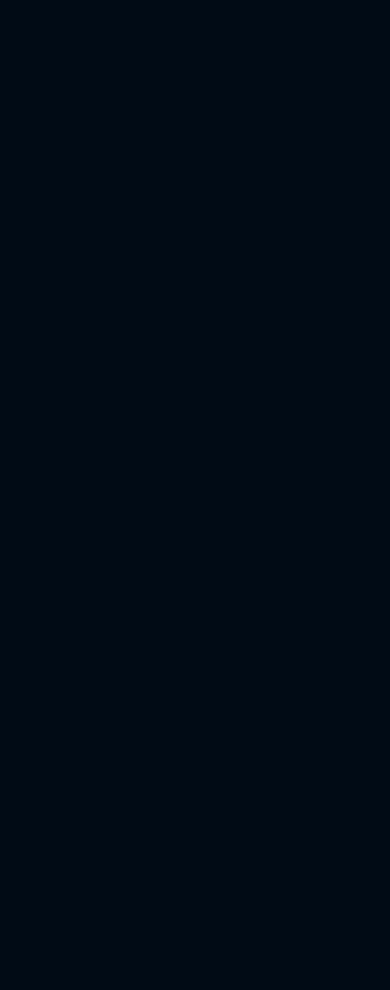
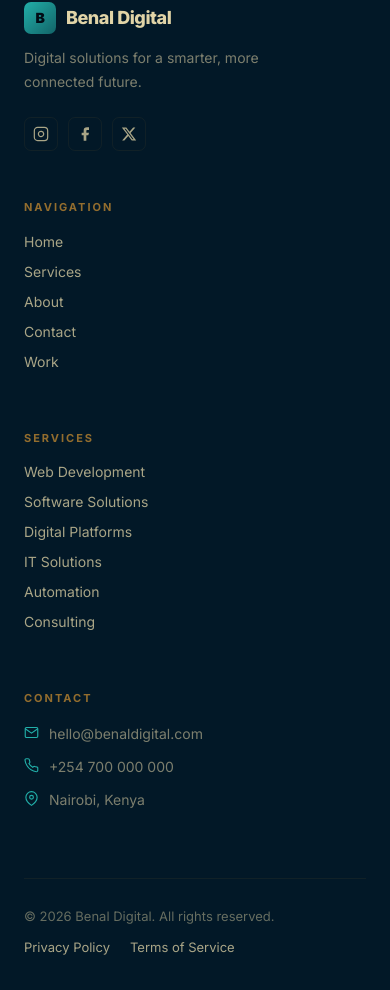
Before and after one commit to Alvin-21/benal, a Next.js app: page / in a window 390 px wide. Shown: the part 7115-8105 px from the top of the page. Before the commit the page ends 7044 px from the top, so only its background shows below. Built offline with nearby package versions, Linux system fonts and the light colour scheme.

Commit message:
feat: Add footer section.

```diff
--- /dev/null
+++ b/src/app/components/navigation/Footer.tsx
@@ -0,0 +1,132 @@
+import Link from 'next/link'
+
+const navLinks = [
+  { label: 'Home', href: '/' },
+  { label: 'Services', href: '#services' },
+  { label: 'About', href: '#why' },
+  { label: 'Contact', href: '#cta' },
+  { label: 'Work', href: '#' }
+]
+const serviceLinks = [
+  'Web Development',
+  'Software Solutions',
+  'Digital Platforms',
+  'IT Solutions',
+  'Automation',
+  'Consulting'
+]
+
+const socialLinks = [
+  {
+    label: 'Instagram',
+    href: '#',
+    icon: <svg width="16" height="16" fill="none" stroke="currentColor" strokeWidth="1.8" viewBox="0 0 24 24" aria-hidden="true"><rect x="2" y="2" width="20" height="20" rx="5" /><path d="M16 11.37A4 4 0 1 1 12.63 8 4 4 0 0 1 16 11.37z" /><line x1="17.5" y1="6.5" x2="17.51" y2="6.5" /></svg>,
+  },
+  {
+    label: 'Facebook',
+    href: '#',
+    icon: <svg width="16" height="16" fill="currentColor" viewBox="0 0 24 24" aria-hidden="true"><path d="M18 2h-3a5 5 0 0 0-5 5v3H7v4h3v8h4v-8h3l1-4h-4V7a1 1 0 0 1 1-1h3z" /></svg>,
+  },
+  {
+    label: 'X',
+    href: '#',
+    icon: <svg width="16" height="16" fill="currentColor" viewBox="0 0 24 24" aria-hidden="true"><path d="M18.244 2.25h3.308l-7.227 8.26 8.502 11.24H16.17l-5.214-6.817L4.99 21.75H1.68l7.73-8.835L1.254 2.25H8.08l4.713 6.231zm-1.161 17.52h1.833L7.084 4.126H5.117z" /></svg>,
+  },
+]
+
+const contactItems = [
+  {
+    text: 'hello@benaldigital.com',
+    icon: <svg width="15" height="15" fill="none" stroke="currentColor" strokeWidth="1.8" viewBox="0 0 24 24" aria-hidden="true"><path d="M4 4h16c1.1 0 2 .9 2 2v12c0 1.1-.9 2-2 2H4c-1.1 0-2-.9-2-2V6c0-1.1.9-2 2-2z" /><polyline points="22,6 12,13 2,6" /></svg>,
+  },
+  {
+    text: '+254 700 000 000',
+    icon: <svg width="15" height="15" fill="none" stroke="currentColor" strokeWidth="1.8" viewBox="0 0 24 24" aria-hidden="true"><path d="M22 16.92v3a2 2 0 0 1-2.18 2 19.79 19.79 0 0 1-8.63-3.07A19.5 19.5 0 0 1 4.69 12a19.79 19.79 0 0 1-3.07-8.67A2 2 0 0 1 3.6 1.27h3a2 2 0 0 1 2 1.72c.127.96.361 1.903.7 2.81a2 2 0 0 1-.45 2.11L7.91 8.91a16 16 0 0 0 6.06 6.06l.91-.91a2 2 0 0 1 2.11-.45c.907.339 1.85.573 2.81.7A2 2 0 0 1 22 16.92z" /></svg>,
+  },
+  {
+    text: 'Nairobi, Kenya',
+    icon: <svg width="15" height="15" fill="none" stroke="currentColor" strokeWidth="1.8" viewBox="0 0 24 24" aria-hidden="true"><path d="M21 10c0 7-9 13-9 13s-9-6-9-13a9 9 0 0 1 18 0z" /><circle cx="12" cy="10" r="3" /></svg>,
+  },
+]
+
+export default function Footer() {
+  const currentYear = new Date().getFullYear()
+
+  return (
+    <footer id="footer" role="contentinfo" className="bg-surface border-t border-gold/10 pt-[72px] pb-8">
+      <div className="max-w-6xl mx-auto px-6">
+
+        {/* Top grid */}
+        <div className="grid grid-cols-1 sm:grid-cols-2 lg:grid-cols-[1.8fr_1fr_1.2fr_1.2fr] gap-12 pb-14 border-b border-gold/10">
+
+          {/* Brand */}
+          <div>
+            <div className="flex items-center gap-2.5 text-[18px] font-extrabold text-cream tracking-tight mb-3">
+              <div className="w-8 h-8 bg-gradient-to-br from-teal to-teal/50 rounded-[7px] flex items-center justify-center text-sm font-black text-bg" aria-hidden="true">B</div>
+              Benal Digital
+            </div>
+            <p className="text-sm text-cream/55 leading-[1.7] max-w-[240px] mb-6">
+              Digital solutions for a smarter, more connected future.
+            </p>
+            <nav aria-label="Social media links" className="flex gap-2.5">
+              {socialLinks.map((s) => (
+                <Link
+                  key={s.label}
+                  href={s.href}
+                  aria-label={s.label}
+                  className="w-[34px] h-[34px] rounded-[7px] border border-gold/10 flex items-center justify-center text-cream/55 transition-all duration-200 hover:text-teal hover:border-teal/30 hover:bg-teal/5"
+                >
+                  {s.icon}
+                </Link>
+              ))}
+            </nav>
+          </div>
+
+          {/* Navigation */}
+          <div>
+            <p className="text-[11px] font-bold tracking-[0.18em] uppercase text-gold mb-4">Navigation</p>
+            <nav aria-label="Footer navigation">
+              {navLinks.map((l) => (
+                <Link key={l.label} href={l.href} className="block text-sm text-cream/55 mb-2.5 transition-colors duration-200 hover:text-cream">
+                  {l.label}
+                </Link>
+              ))}
+            </nav>
+          </div>
+
+          {/* Services */}
+          <div>
+            <p className="text-[11px] font-bold tracking-[0.18em] uppercase text-gold mb-4">Services</p>
+            <nav aria-label="Services navigation">
+              {serviceLinks.map((s) => (
+                <Link key={s} href="#services" className="block text-sm text-cream/55 mb-2.5 transition-colors duration-200 hover:text-cream">
+                  {s}
+                </Link>
+              ))}
+            </nav>
+          </div>
+
+          {/* Contact */}
+          <div>
+            <p className="text-[11px] font-bold tracking-[0.18em] uppercase text-gold mb-4">Contact</p>
+            {contactItems.map((item) => (
+              <div key={item.text} className="flex items-start gap-2.5 mb-3">
+                <span className="text-teal shrink-0 mt-0.5">{item.icon}</span>
+                <span className="text-sm text-cream/55 leading-[1.5]">{item.text}</span>
+              </div>
+            ))}
+          </div>
+        </div>
+
+        {/* Bottom bar */}
+        <div className="flex flex-wrap items-center justify-between gap-3 pt-7">
+          <p className="text-[13px] text-cream/45">© {currentYear} Benal Digital. All rights reserved.</p>
+          <nav aria-label="Legal links" className="flex gap-5">
+            <Link href="#" className="text-[13px] text-cream/30 transition-colors duration-200 hover:text-cream/55">Privacy Policy</Link>
+            <Link href="#" className="text-[13px] text-cream/30 transition-colors duration-200 hover:text-cream/55">Terms of Service</Link>
+          </nav>
+        </div>
+      </div>
+    </footer>
+  )
+}
--- a/src/app/page.tsx
+++ b/src/app/page.tsx
@@ -5,6 +5,7 @@ import Services from './components/home/ui/Services';
 import WhyBenal from './components/home/ui/WhyBenal';
 import Process from './components/home/ui/Process';
 import CTA from './components/home/ui/CTA';
+import Footer from './components/navigation/Footer';
 
 export default function Home() {
   return (
@@ -18,6 +19,7 @@ export default function Home() {
         <Process />
         <CTA />
       </main>
+      <Footer />
     </>
   );
 }
```
